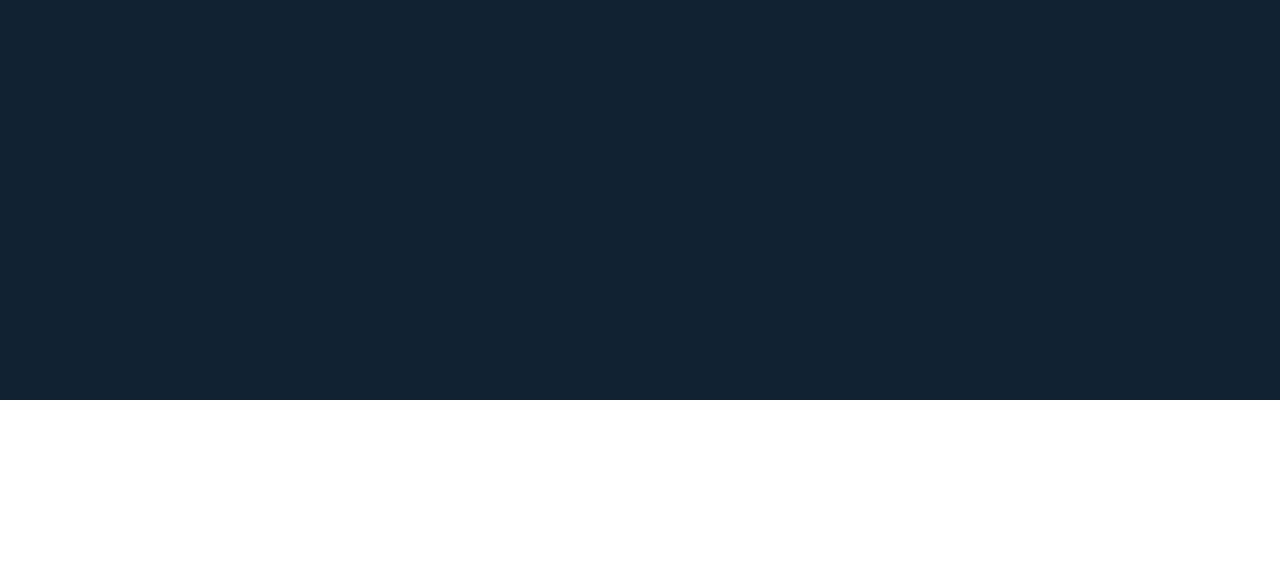
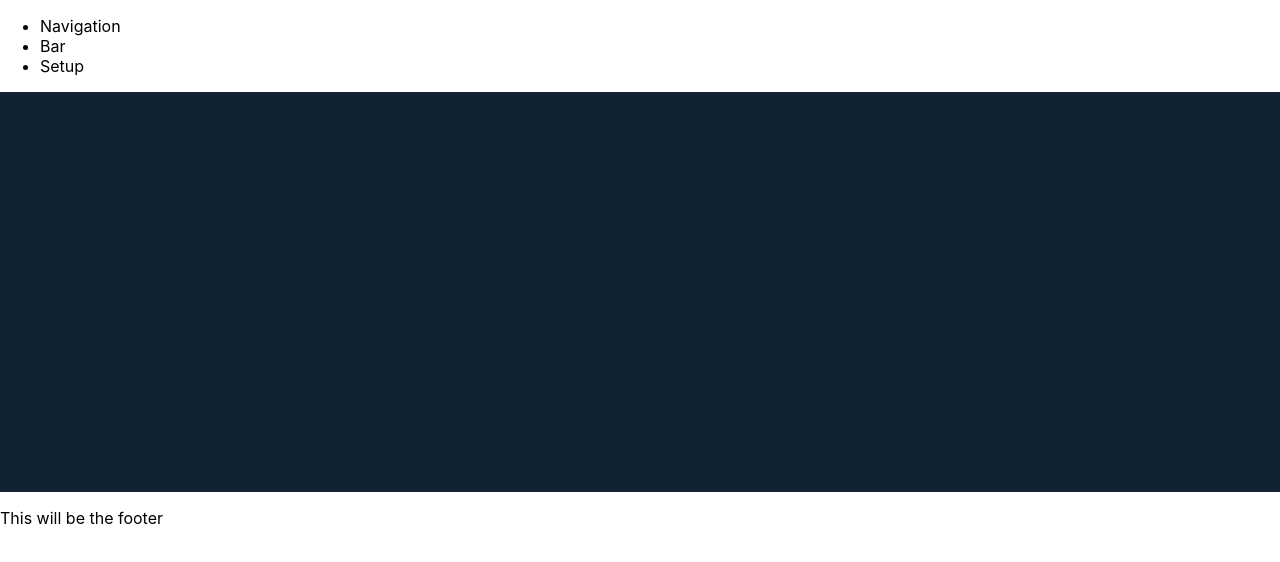
Before and after one commit to cswithen/portfolio, a Next.js app: page / in a window 1280 px wide. Shown: the top 562 px of the page. Built offline with nearby package versions, Linux system fonts and the light colour scheme.

Commit message:
feat: layout component
layout component will wrap entire website and provides a location to house the Header and Footer components

closes #23

```diff
--- /dev/null
+++ b/components/PageFooter.js
@@ -0,0 +1,11 @@
+import React from "react";
+
+const Footer = () => {
+  return (
+    <div>
+      <p>This will be the footer</p>
+    </div>
+  );
+};
+
+export default Footer;
--- /dev/null
+++ b/components/PageHeader.js
@@ -0,0 +1,15 @@
+import React from "react";
+
+const Header = () => {
+  return (
+    <div>
+      <ul>
+        <li>Navigation</li>
+        <li>Bar</li>
+        <li>Setup</li>
+      </ul>
+    </div>
+  );
+};
+
+export default Header;
--- /dev/null
+++ b/components/_Layout.js
@@ -0,0 +1,22 @@
+import React from "react";
+import Head from "next/head";
+
+// components
+import Header from "./PageHeader";
+import Footer from "./PageFooter";
+
+const Layout = (props) => {
+  return (
+    <div>
+      <Head>
+        <title>Cody Swithenbank | web developer</title>
+        <link rel="icon" href="/favicon.ico" />
+      </Head>
+      <Header />
+      {props.children}
+      <Footer />
+    </div>
+  );
+};
+
+export default Layout;
--- a/pages/index.js
+++ b/pages/index.js
@@ -1,7 +1,13 @@
-import Head from "next/head";
 import Image from "next/image";
 import styles from "../styles/Home.module.css";
 
+//components
+import Layout from "../components/_Layout";
+
 export default function Home() {
-  return <div className={styles.container}></div>;
+  return (
+    <Layout>
+      <div className={styles.container}></div>
+    </Layout>
+  );
 }
```
